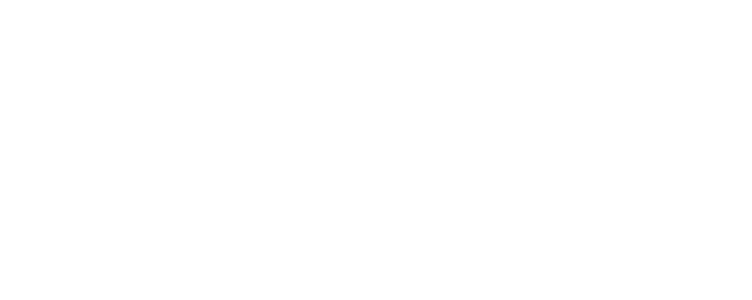
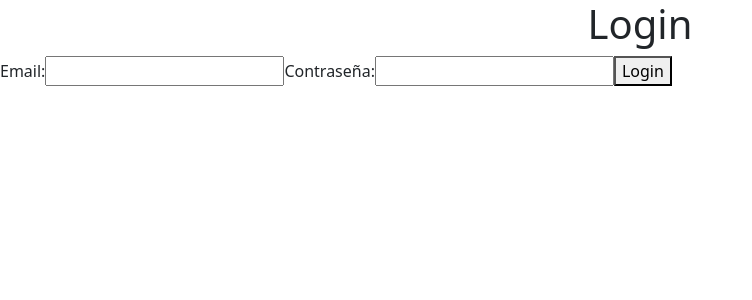
Before and after one commit to LizMiranda00/Front_Biblio, a React (Create React App) app: page /login in a window 1280 px wide. Before the commit this address had no page. Shown: the top 300 px of the page, without its empty margins (0-752 px from the left). Built offline with nearby package versions, Linux system fonts and the light colour scheme.

Commit message:
login sin disenos

```diff
--- a/src/App.js
+++ b/src/App.js
@@ -1,48 +1,48 @@
-import React from 'react'
-import { BrowserRouter, Route, Routes } from "react-router-dom";
-import Prestamo from './Interfaces/Prestamo';
-import Principal from './Interfaces/Principal';
-import Admi from './Interfaces/Admi';
-import Empleado from './Interfaces/Empleado'
-import Categorias from './Interfaces/Categorias';
-import Reglib from './Interfaces/Reglib';
-import Regper from './Interfaces/Regper';
-import AutorCreate from './Interfaces/Autor/Create';
-import AutorEdit from './Interfaces/Autor/Edit';
-import AutorDelete from './Interfaces/Autor/Delete';
-import CategoriaShow from './Interfaces/Categoria/Show'
-import CategoriaCreate from './Interfaces/Categoria/Create'
-import CategoriaEdit from './Interfaces/Categoria/Edit'
-import CategoriaDelete from './Interfaces/Categoria/Delete'
-
+import React, { useState } from "react";
+import { BrowserRouter, Navigate, Route, Routes } from "react-router-dom";
+import Prestamo from "./Interfaces/Prestamo";
+import Principal from "./Interfaces/Principal";
+import Admi from "./Interfaces/Admi";
+import Empleado from "./Interfaces/Empleado";
+import Categorias from "./Interfaces/Categorias";
+import Reglib from "./Interfaces/Reglib";
+import Regper from "./Interfaces/Regper";
+import AutorCreate from "./Interfaces/Autor/Create";
+import AutorEdit from "./Interfaces/Autor/Edit";
+import AutorDelete from "./Interfaces/Autor/Delete";
+import CategoriaShow from "./Interfaces/Categoria/Show";
+import CategoriaCreate from "./Interfaces/Categoria/Create";
+import CategoriaEdit from "./Interfaces/Categoria/Edit";
+import Login from "./Login";
 const App = () => {
+  const [user, setUser] = useState("");
   return (
-
     <BrowserRouter>
       <Routes>
-         {/* <Route path='/ruta del navegador' element={el archivo .js o interfas que quiero utilizar}></Route> */}
-        <Route path='/' element={<Principal/>}></Route>
-        <Route path='/Presta' element={<Prestamo/>}></Route>
-        <Route path='/Adm' element={<Admi/>}></Route>
-        <Route path='/Emp' element={<Empleado/>}></Route>
-        <Route path='/Cat' element={<Categorias/>}></Route>
-        <Route path='/Regli' element={<Reglib/>}></Route>
-        <Route path='/Regpe' element={<Regper/>}></Route>
-        <Route path='/Autor/Create' element={<AutorCreate/>}></Route>
-        <Route path='/Autor/Edit' element={<AutorEdit/>}></Route>
-        <Route path='/Autor/Delete' element={<AutorDelete/>}></Route>
-        <Route path='/Categoria/Create' element={<CategoriaCreate/>}></Route>
-        <Route path='/Categoria/Show' element={<CategoriaShow/>}></Route>
-        <Route path='/Categoria/Edit' element={<CategoriaEdit/>}></Route>
-        <Route path='/Categoria/Delete' element={<CategoriaEdit/>}></Route>
+        <Route
+          path="/login"
+          element={user ? <Navigate to="/" /> : <Login setUser={setUser} />}
+        />
+        <Route
+          path="/"
+          element={user ? <Principal /> : <Navigate to="/login" />}
+        />
 
-
-
+        <Route path="/Presta" element={<Prestamo />}></Route>
+        <Route path="/Adm" element={<Admi />}></Route>
+        <Route path="/Emp" element={<Empleado />}></Route>
+        <Route path="/Cat" element={<Categorias />}></Route>
+        <Route path="/Regli" element={<Reglib />}></Route>
+        <Route path="/Regpe" element={<Regper />}></Route>
+        <Route path="/Autor/Create" element={<AutorCreate />}></Route>
+        <Route path="/Autor/Edit" element={<AutorEdit />}></Route>
+        <Route path="/Autor/Delete" element={<AutorDelete />}></Route>
+        <Route path="/Categoria/Create" element={<CategoriaCreate />}></Route>
+        <Route path="/Categoria/Show" element={<CategoriaShow />}></Route>
+        <Route path="/Categoria/Edit" element={<CategoriaEdit />}></Route>
       </Routes>
     </BrowserRouter>
+  );
+};
 
-
-  )
-}
-
-export default App
+export default App;
--- a/src/Interfaces/Principal.js
+++ b/src/Interfaces/Principal.js
@@ -1,22 +1,28 @@
-import home from '../img/home.png';
-import categ from '../img/1164620.png';
-import usu from '../img/1769041.png';
-import logo from '../img/logo.PNG';
-import '../App.css';
-import { Link } from 'react-router-dom';
+import home from "../img/home.png";
+import categ from "../img/1164620.png";
+import usu from "../img/1769041.png";
+import logo from "../img/logo.PNG";
+import "../App.css";
+import { Link } from "react-router-dom";
 
 function Principal() {
   return (
     <div className="App">
       <nav class="nav">
-        <img src={home} alt="home"/>
-        <Link to={"/Cat"}><img  src={categ} alt="categoria"/></Link>
+        <div >
+          <img src={home} alt="home" />
+          <Link to={"/Cat"}>
+            <img src={categ} alt="categoria" />
+          </Link>
 
-        <img src={usu} alt="usuario"/>
-    </nav>
-    <main class="logo">
-        <img className='log' src={logo} alt="logo"/>
-    </main>
+          <img src={usu} alt="usuario" />
+        </div>
+
+        <Link to={"/login"} className="button-login">login</Link>
+      </nav>
+      <main class="logo">
+        <img className="log" src={logo} alt="logo" />
+      </main>
     </div>
   );
 }
--- /dev/null
+++ b/src/Login.js
@@ -0,0 +1,69 @@
+import axios from "axios";
+import React, { useState } from "react";
+
+function Login({setUser}) {
+  const [email, setEmail] = useState("");
+  const [password, setPasword] = useState("");
+  const [error, setError] = useState(false);
+
+  const handleSubmit = async (e) => {
+    e.preventDefault();
+
+    if (email === "" || password === "") {
+      setError(true);
+      return;
+    }
+    setError(false);
+
+
+    try {
+            const response = await axios.post(
+        "http://192.168.1.6/app/bliblioteca/public/api/login",
+        {
+          email: email,
+          password: password,
+        }
+      );
+
+
+      console.log("Respuesta del servidor:", response.data);
+
+      // Ejemplo de cómo establecer el usuario en el estado si la autenticación es exitosa
+
+    setUser([email]);
+
+    } catch (error) {
+      // Manejo de errores en caso de una respuesta de error del servidor
+      console.error("Error al iniciar sesión:", error);
+    }
+  };
+  return (
+    <div>
+      <h1>Login</h1>
+      <form action="" onSubmit={handleSubmit}>
+        <label htmlFor="" >
+          Email:
+          <input
+            type="email"
+            name="email"
+            value={email}
+            onChange={e => setEmail(e.target.value)}
+          />
+        </label>
+        <label htmlFor="">
+          Contraseña:
+          <input
+            type="password"
+            name="password"
+            value={password}
+            onChange={e => setPasword(e.target.value)}
+          />
+        </label>
+        <button type="submit">Login</button>
+      </form>
+      {error && <p>Todos los campos son obligatorios</p>}
+    </div>
+  );
+}
+
+export default Login;
```
Also changed, not shown: src/Interfaces/Categoria/Delete.js (deleted). Lines whose indentation alone changed are shown as unchanged.
